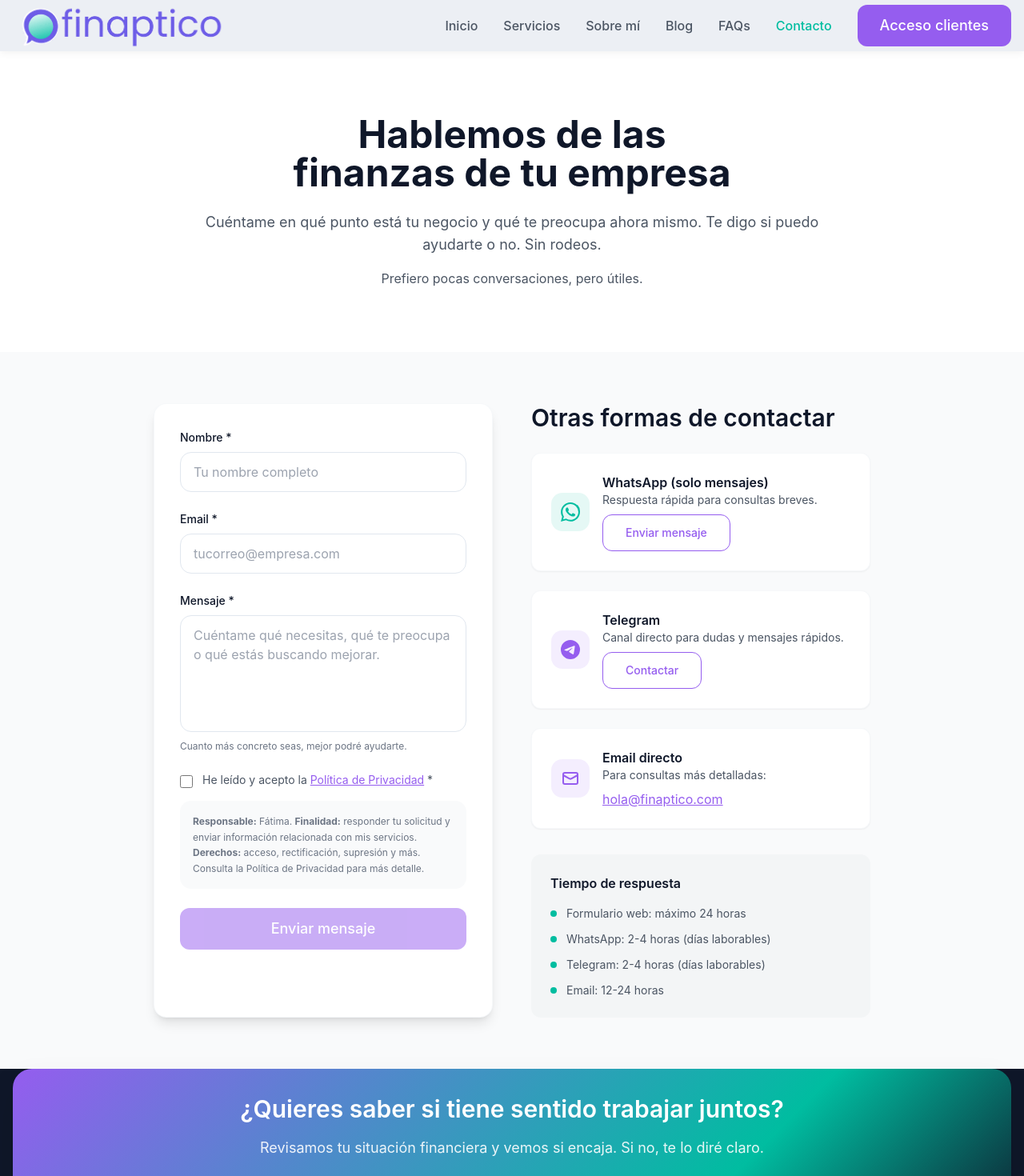
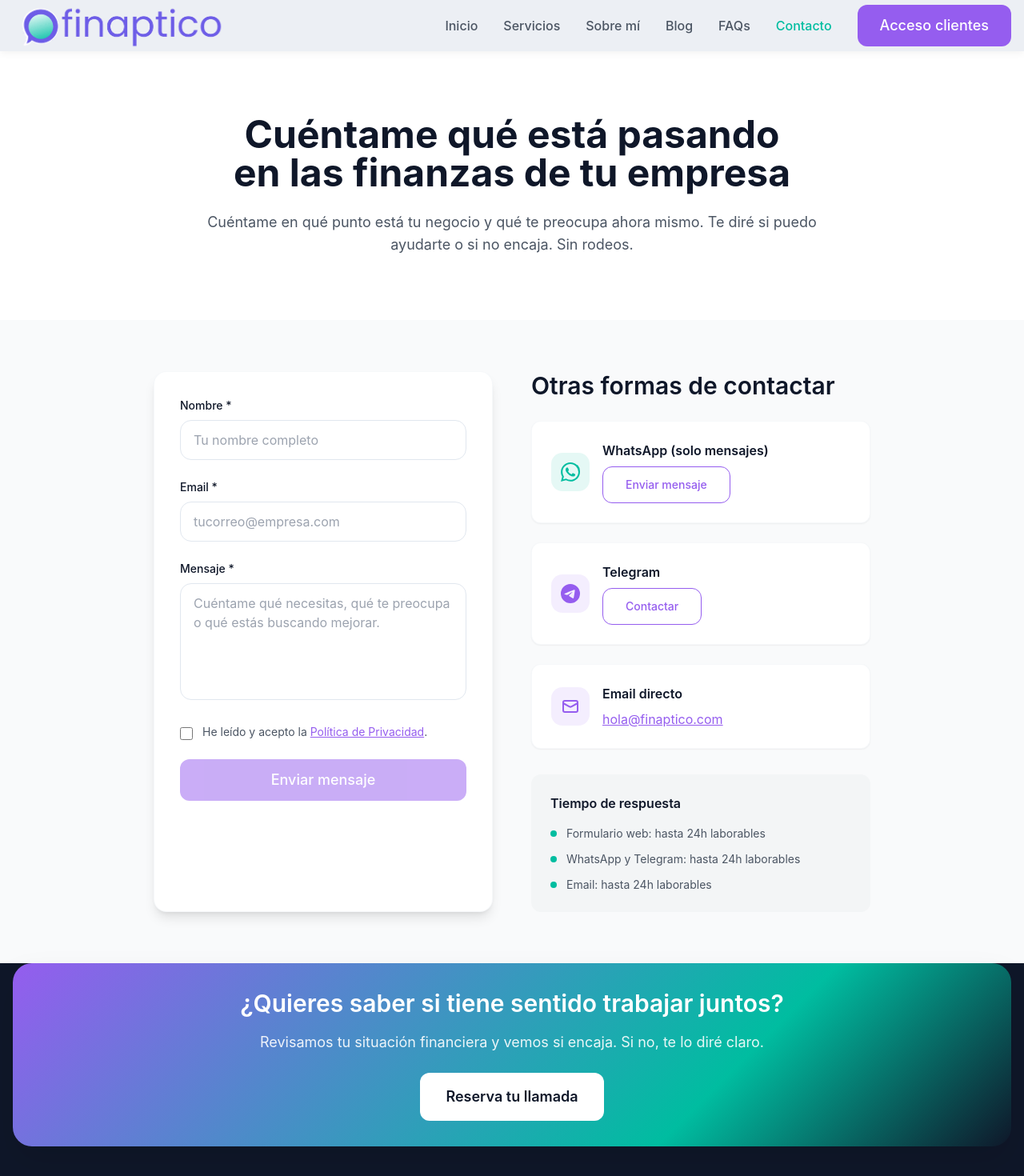
Before and after one commit to Shatzilie/web-finaptico, a React (Vite) app: page /contacto in a window 1280 px wide. Shown: the top 1470 px of the page at 80% size. Built offline with nearby package versions, Linux system fonts and the light colour scheme.

Commit message:
fix: Contacto V2 — firmer H1, clean legal, uniform response times, tone alignment

```diff
--- a/src/pages/Contacto.tsx
+++ b/src/pages/Contacto.tsx
@@ -139,7 +139,7 @@ const Contacto = () => {
     <div className="min-h-screen">
       <SEOHead
         title="Contacta con Finaptico | Dirección financiera para pymes tech"
-        description="Solicita una llamada de 30 minutos sin compromiso. Cuéntame la situación de tu empresa y te digo si la dirección financiera externa es lo que necesitas."
+        description="Solicita una llamada de 30 minutos sin compromiso. Cuéntame la situación de tu empresa y te diré si la dirección financiera externa es lo que necesitas."
         canonical="/contacto"
       />
       <Header />
@@ -150,13 +150,10 @@ const Contacto = () => {
           <div className="container mx-auto px-4">
             <div className="max-w-3xl mx-auto text-center">
               <h1 className="text-4xl md:text-5xl font-bold leading-[1.15] text-text-primary mb-6 text-balance">
-                Hablemos de las finanzas de tu empresa
+                Cuéntame qué está pasando en las finanzas de tu empresa
               </h1>
-              <p className="text-body text-text-secondary mb-4">
-                Cuéntame en qué punto está tu negocio y qué te preocupa ahora mismo. Te digo si puedo ayudarte o no. Sin rodeos.
-              </p>
-              <p className="text-base text-text-secondary">
-                Prefiero pocas conversaciones, pero útiles.
+              <p className="text-body text-text-secondary">
+                Cuéntame en qué punto está tu negocio y qué te preocupa ahora mismo. Te diré si puedo ayudarte o si no encaja. Sin rodeos.
               </p>
             </div>
           </div>
@@ -242,7 +239,6 @@ const Contacto = () => {
                           className="w-full px-4 py-3 border border-border rounded-lg focus:outline-none focus:ring-2 focus:ring-primary focus:border-transparent transition-colors duration-200 resize-none"
                           placeholder="Cuéntame qué necesitas, qué te preocupa o qué estás buscando mejorar."
                         />
-                        <p className="text-xs text-text-muted mt-1">Cuanto más concreto seas, mejor podré ayudarte.</p>
                       </div>
 
                       <div className="space-y-4">
@@ -265,16 +261,8 @@ const Contacto = () => {
                               className="text-primary hover:text-secondary underline"
                             >
                               Política de Privacidad
-                            </a>{" "}
-                            *
+                            </a>.
                           </label>
-                        </div>
-
-                        <div className="bg-section-light p-4 rounded-lg">
-                          <p className="text-xs text-text-muted leading-relaxed">
-                            <strong>Responsable:</strong> Fátima. <strong>Finalidad:</strong> responder tu solicitud y enviar información relacionada con mis servicios.
-                            <strong> Derechos:</strong> acceso, rectificación, supresión y más. Consulta la Política de Privacidad para más detalle.
-                          </p>
                         </div>
                       </div>
 
@@ -313,8 +301,7 @@ const Contacto = () => {
                           </svg>
                         </div>
                         <div>
-                          <h3 className="font-semibold text-text-primary">WhatsApp (solo mensajes)</h3>
-                          <p className="text-sm text-text-secondary mb-2">Respuesta rápida para consultas breves.</p>
+                          <h3 className="font-semibold text-text-primary mb-2">WhatsApp (solo mensajes)</h3>
                           <a
                             href="https://web.whatsapp.com/send?phone=34623760848&text=Hola,%20quiero%20información%20sobre%20Finaptico"
                             target="_blank"
@@ -342,8 +329,7 @@ const Contacto = () => {
                           </svg>
                         </div>
                         <div>
-                          <h3 className="font-semibold text-text-primary">Telegram</h3>
-                          <p className="text-sm text-text-secondary mb-2">Canal directo para dudas y mensajes rápidos.</p>
+                          <h3 className="font-semibold text-text-primary mb-2">Telegram</h3>
                           <a
                             href="https://t.me/+34623760848"
                             target="_blank"
@@ -365,8 +351,7 @@ const Contacto = () => {
                           </svg>
                         </div>
                         <div>
-                          <h3 className="font-semibold text-text-primary">Email directo</h3>
-                          <p className="text-sm text-text-secondary mb-2">Para consultas más detalladas:</p>
+                          <h3 className="font-semibold text-text-primary mb-2">Email directo</h3>
                           <a
                             href="mailto:hola@finaptico.com"
                             className="text-primary hover:text-secondary underline"
@@ -384,19 +369,15 @@ const Contacto = () => {
                     <div className="space-y-3">
                       <div className="flex items-center space-x-3">
                         <div className="w-2 h-2 bg-secondary rounded-full"></div>
-                        <span className="text-sm text-text-secondary">Formulario web: máximo 24 horas</span>
+                        <span className="text-sm text-text-secondary">Formulario web: hasta 24h laborables</span>
                       </div>
                       <div className="flex items-center space-x-3">
                         <div className="w-2 h-2 bg-secondary rounded-full"></div>
-                        <span className="text-sm text-text-secondary">WhatsApp: 2-4 horas (días laborables)</span>
+                        <span className="text-sm text-text-secondary">WhatsApp y Telegram: hasta 24h laborables</span>
                       </div>
                       <div className="flex items-center space-x-3">
                         <div className="w-2 h-2 bg-secondary rounded-full"></div>
-                        <span className="text-sm text-text-secondary">Telegram: 2-4 horas (días laborables)</span>
-                      </div>
-                      <div className="flex items-center space-x-3">
-                        <div className="w-2 h-2 bg-secondary rounded-full"></div>
-                        <span className="text-sm text-text-secondary">Email: 12-24 horas</span>
+                        <span className="text-sm text-text-secondary">Email: hasta 24h laborables</span>
                       </div>
                     </div>
                   </div>
```
